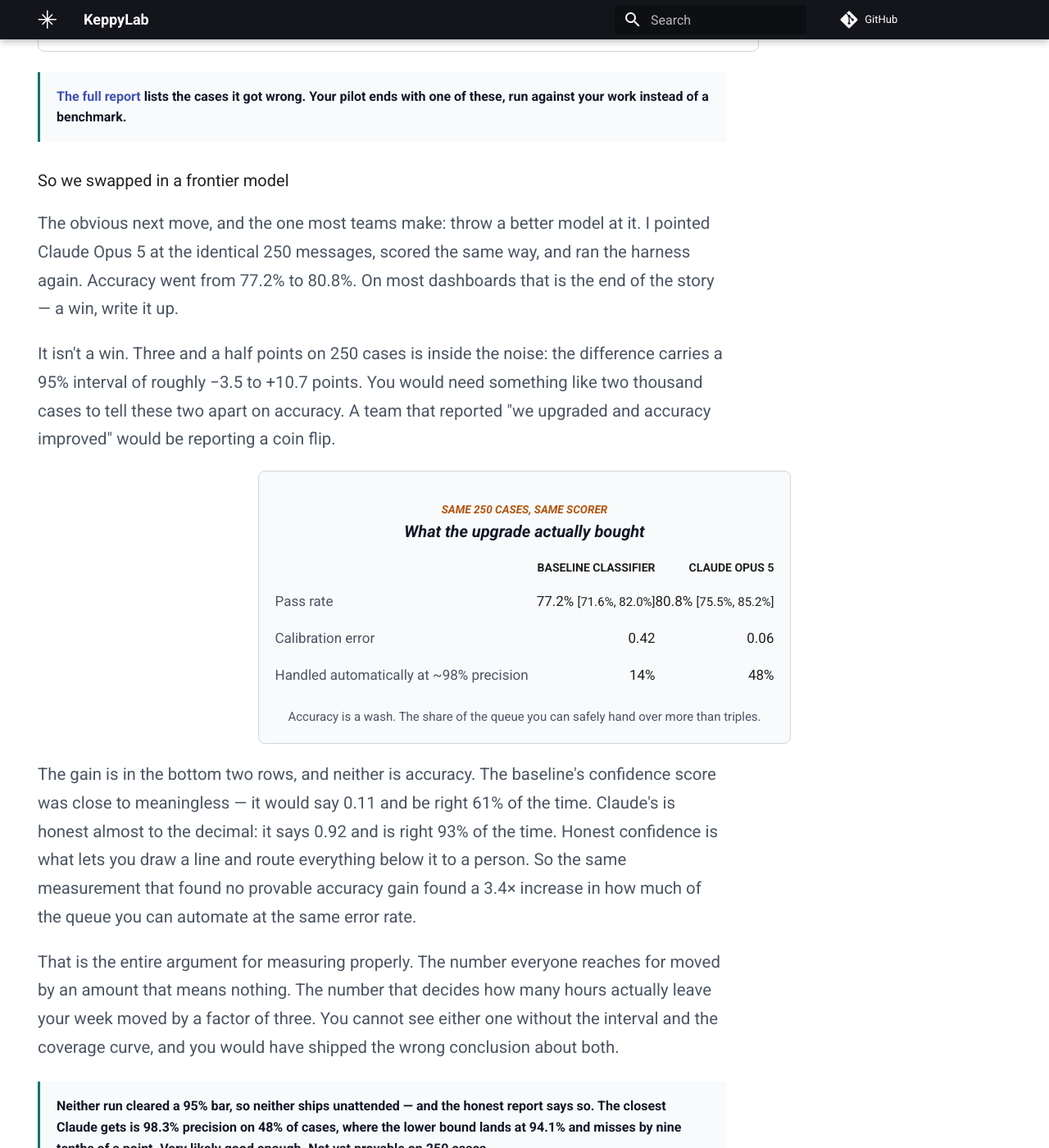
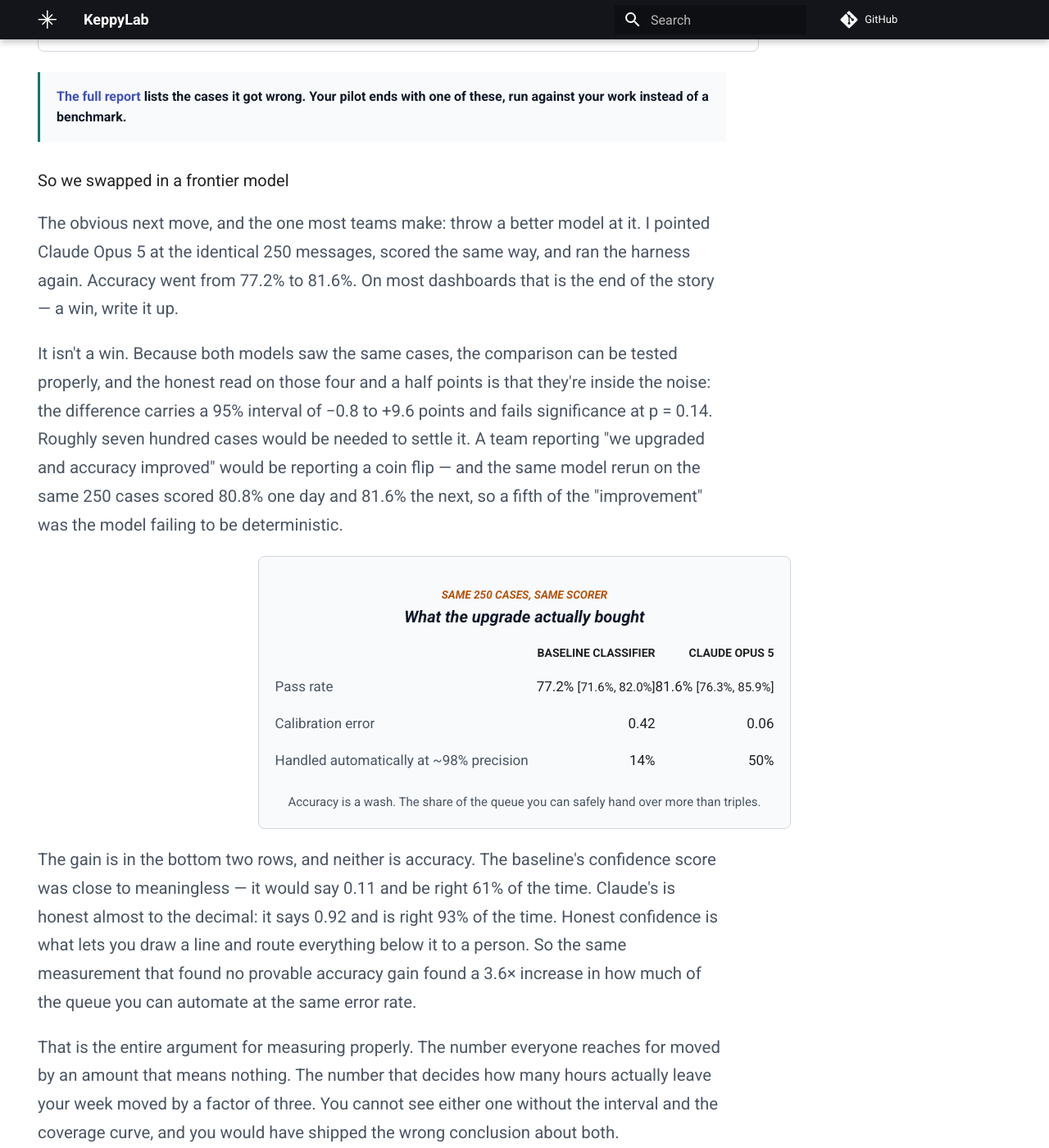
Before and after one commit to keppy/KeppyLab, an MkDocs documentation site: the page built from docs/consulting.md, in a window 1280 px wide and 1400 px high, scrolled down 3370 px. Shown: the whole window at 82% size. Built offline with MkDocs 1.6.1 and Material for MkDocs 9.7.7, drawn with Linux system fonts in a browser that asks for light colours; comment, search, counter and statistics services are not loaded; some of the changed text lies outside the part shown.

Commit message:
Update the comparison with the paired test and a consistent rerun
The earlier figures came from a run whose per-case outcomes were lost, so
the comparison had to fall back to an unpaired two-proportion test. With
per-case data persisted, McNemar can run on the shared case ids -- and since
both agents saw the same 250 cases, that is the test the data actually
supports.

Pairing narrows the interval from 14.2 to 10.4 points, as expected, and the
conclusion survives it: +4.4% [-0.8%, +9.6%], p = 0.14. Not significant.
Roughly 700 cases would settle it, not the 2,000 the weaker unpaired test
implied. The stronger test makes the page's claim stronger, not shakier.

All figures now come from that single rerun, so the page is internally
consistent: 81.6%, 50% coverage at ~98% precision, 3.6x the baseline, and a
93.2% lower bound at the 0.89 threshold.

Also added the rerun-variance point, which is too good to leave out: the
same model on the same cases scored 80.8% and then 81.6%. Nearly a fifth of
the "improvement" a dashboard would have celebrated was the model failing to
be deterministic.

Co-Authored-By: Claude Opus 5 <noreply@anthropic.com>

```diff
--- a/docs/consulting.md
+++ b/docs/consulting.md
@@ -140,14 +140,17 @@ pilot ends with one of these, run against your work instead of a benchmark.
 <p class="kl-c-prose">
 The obvious next move, and the one most teams make: throw a better model at it. I pointed Claude
 Opus 5 at the identical 250 messages, scored the same way, and ran the harness again. Accuracy went
-from 77.2% to 80.8%. On most dashboards that is the end of the story — a win, write it up.
+from 77.2% to 81.6%. On most dashboards that is the end of the story — a win, write it up.
 </p>
 
 <p class="kl-c-prose">
-It isn't a win. Three and a half points on 250 cases is inside the noise: the difference carries a
-95% interval of roughly &minus;3.5 to +10.7 points. You would need something like two thousand cases
-to tell these two apart on accuracy. A team that reported "we upgraded and accuracy improved" would
-be reporting a coin flip.
+It isn't a win. Because both models saw the same cases, the comparison can be tested properly, and
+the honest read on those four and a half points is that they're inside the noise: the difference
+carries a 95% interval of &minus;0.8 to +9.6 points and fails significance at p&nbsp;=&nbsp;0.14.
+Roughly seven hundred cases would be needed to settle it. A team reporting "we upgraded and accuracy
+improved" would be reporting a coin flip — and the same model rerun on the same 250 cases scored
+80.8% one day and 81.6% the next, so a fifth of the "improvement" was the model failing to be
+deterministic.
 </p>
 
 <figure class="kl-c-compare">
@@ -167,7 +170,7 @@ be reporting a coin flip.
       <tr>
         <td>Pass rate</td>
         <td>77.2% <span class="gng-ci">[71.6%, 82.0%]</span></td>
-        <td>80.8% <span class="gng-ci">[75.5%, 85.2%]</span></td>
+        <td>81.6% <span class="gng-ci">[76.3%, 85.9%]</span></td>
       </tr>
       <tr>
         <td>Calibration error</td>
@@ -177,7 +180,7 @@ be reporting a coin flip.
       <tr>
         <td>Handled automatically at ~98% precision</td>
         <td class="gng-under">14%</td>
-        <td class="gng-ok">48%</td>
+        <td class="gng-ok">50%</td>
       </tr>
     </tbody>
   </table>
@@ -189,7 +192,7 @@ The gain is in the bottom two rows, and neither is accuracy. The baseline's conf
 close to meaningless — it would say 0.11 and be right 61% of the time. Claude's is honest almost to
 the decimal: it says 0.92 and is right 93% of the time. Honest confidence is what lets you draw a
 line and route everything below it to a person. So the same measurement that found no provable
-accuracy gain found a 3.4&times; increase in how much of the queue you can automate at the same
+accuracy gain found a 3.6&times; increase in how much of the queue you can automate at the same
 error rate.
 </p>
 
@@ -202,8 +205,8 @@ would have shipped the wrong conclusion about both.
 
 <p class="kl-c-note">
 Neither run cleared a 95% bar, so neither ships unattended &mdash; and the honest report says so.
-The closest Claude gets is 98.3% precision on 48% of cases, where the lower bound lands at 94.1%
-and misses by nine tenths of a point. Very likely good enough. Not yet provable on 250 cases.
+The closest Claude gets is 97.6% precision on half the cases, where the lower bound lands at 93.2%
+and misses the target by under two points. Very likely good enough. Not yet provable on 250 cases.
 </p>
 
 ## How It Works
```
